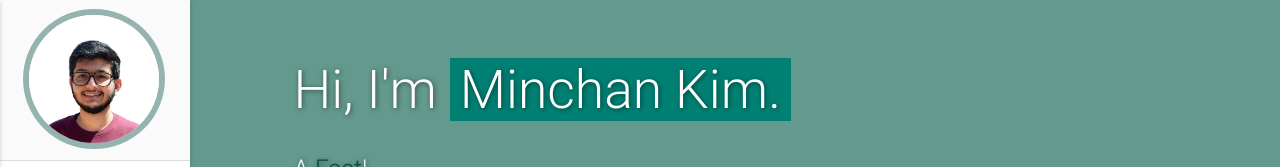
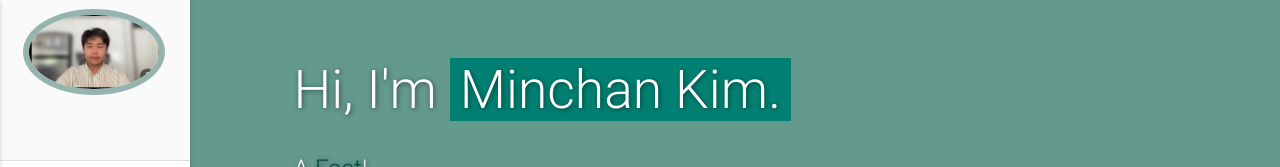
Before and after one commit to kimmc6008/kimmc6008.github.io, a plain HTML site: page index.html in a window 1280 px wide. Shown: the top 167 px of the page. Drawn offline with nearby package versions, Linux system fonts and the light colour scheme.

Commit message:
added picture

```diff
--- a/index.html
+++ b/index.html
@@ -85,7 +85,7 @@
       <li class="logo">
         <a id="logo-container" aria-label="Navigate to the beginning of the page" href="#intro"
           class="brand-logo grey-blue-text">
-          <img src="/assets/img/passport-new.jpg" class="circle img-responsive profile-pic" alt="avatar">
+          <img src="/assets/img/pic.jpg" class="circle img-responsive profile-pic" alt="avatar">
         </a>
       </li>
 
```
Also changed, not shown: assets/img/pic.jpg (added).
